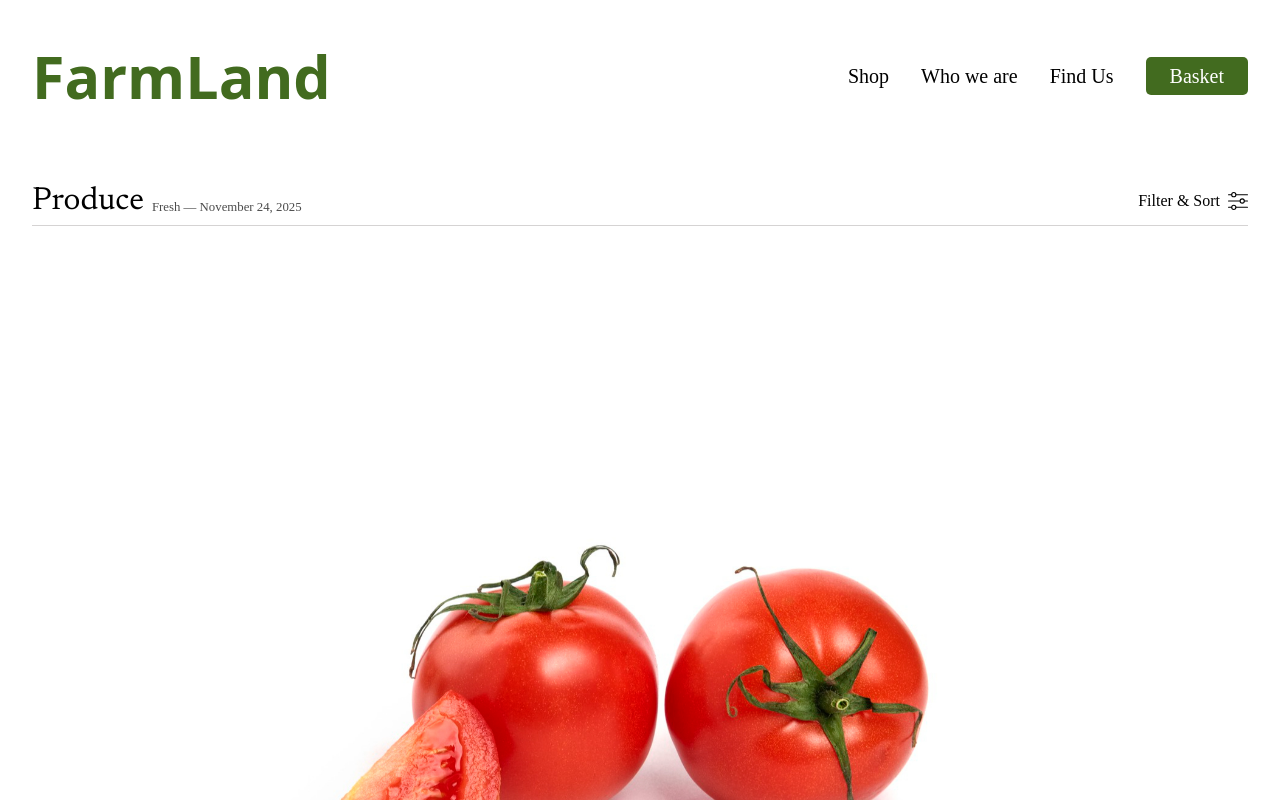
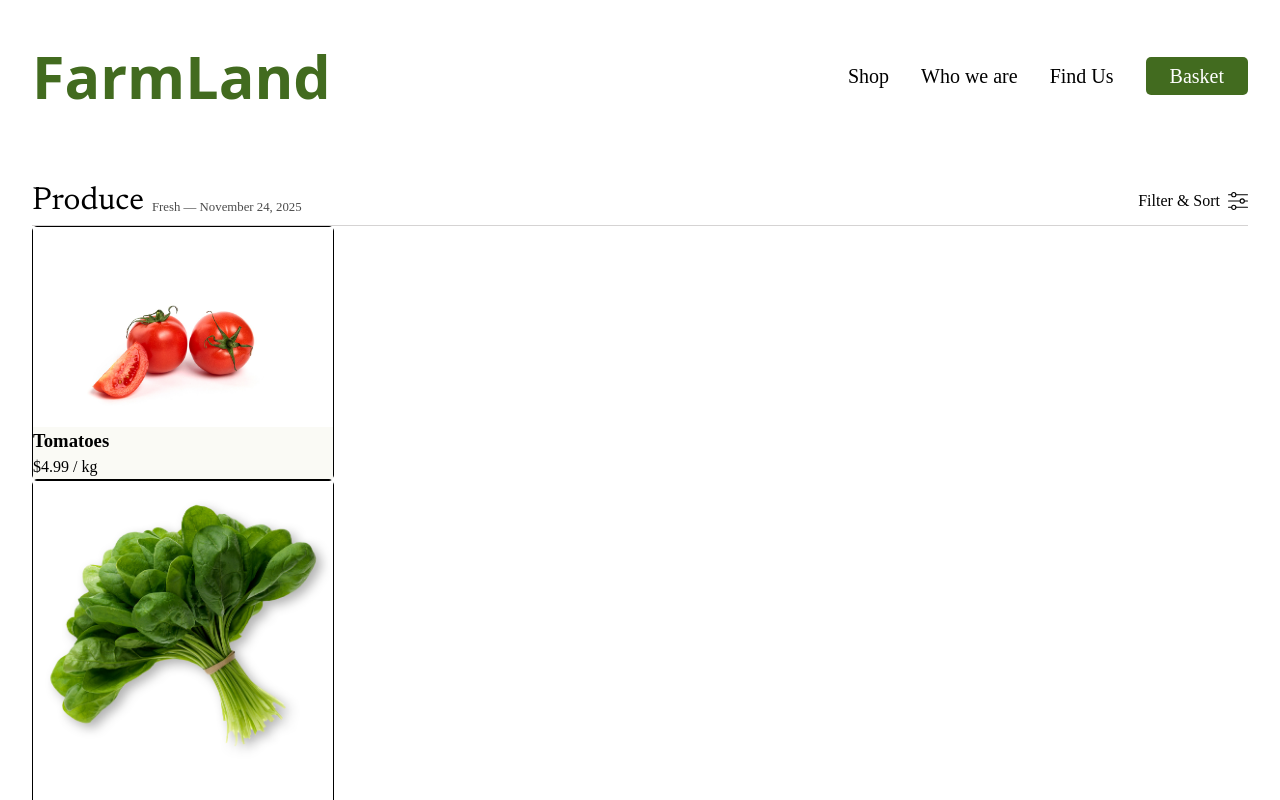
Before and after one commit to Ayoroq/farmLand, a React (Vite) app: page /shop in a window 1280 px wide. Shown: the top 800 px of the page. Built offline with nearby package versions, Linux system fonts and the light colour scheme; a web font is replaced by a local one.

Commit message:
Added some stylings to the product cards

```diff
--- a/src/components/Card.module.css
+++ b/src/components/Card.module.css
@@ -0,0 +1,18 @@
+.ShopCard{
+    display: flex;
+    flex-direction: column;
+    border: 1px solid;
+    border-radius: 5px;
+    max-width: fit-content;
+}
+
+.ShopCardImg{
+    width: 100%;
+    display: block;
+    object-fit: contain;
+    max-width: 300px;
+}
+
+.ShopCardDetailsContainer{
+    background-color: #FAFAF5;
+}
```
